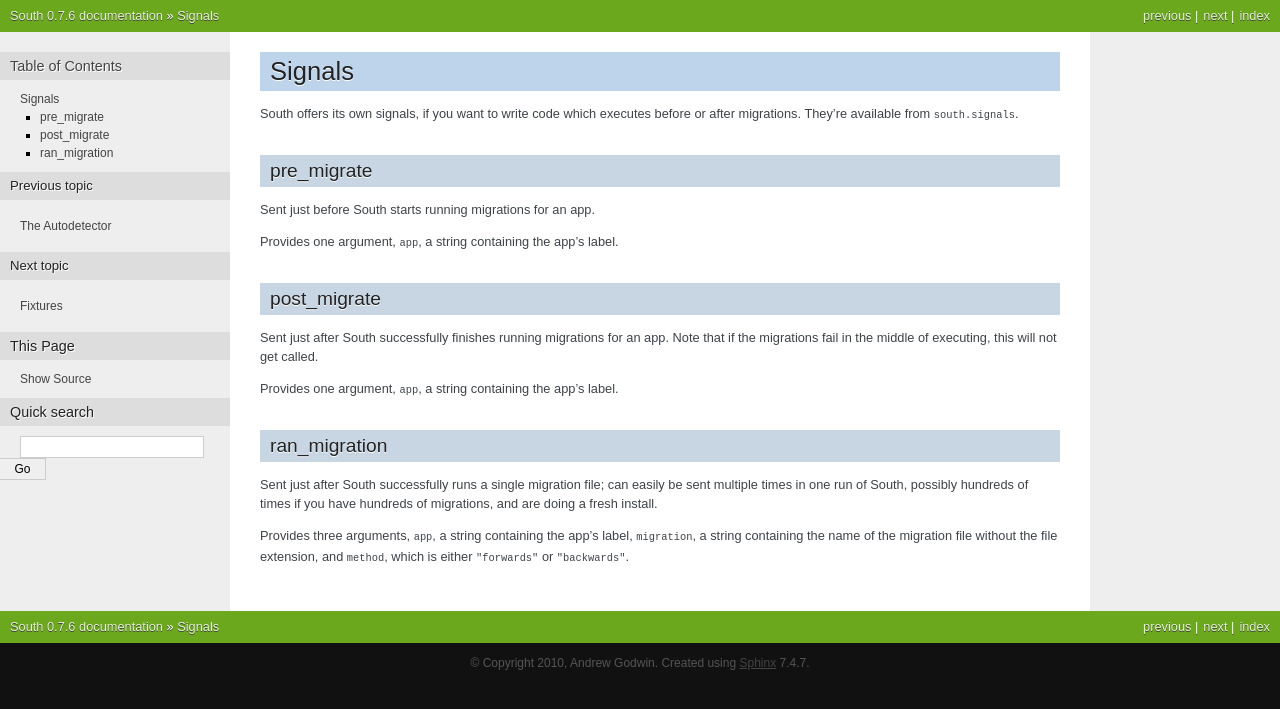
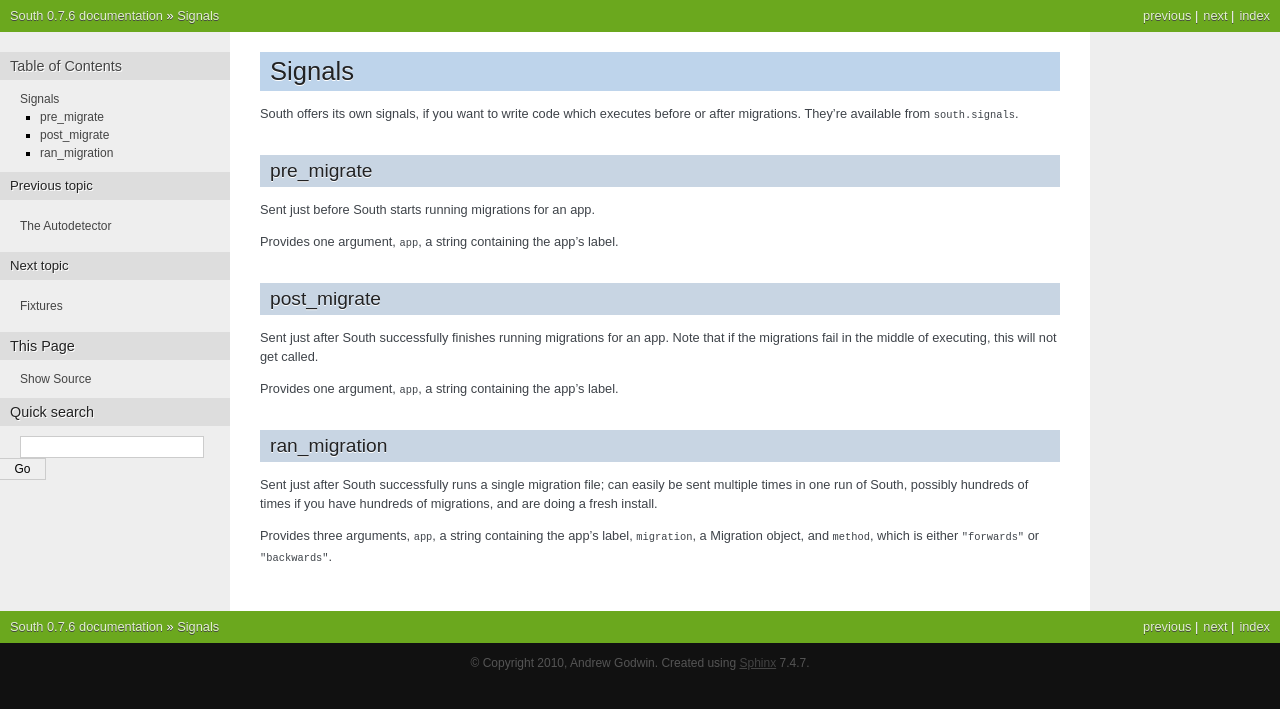
Before and after one commit to zhlgh603/django-south, a Sphinx documentation site: the page built from docs/signals.rst, in a window 1280 px wide. Shown: the top 709 px of the page. Built offline with Sphinx 7.4.7, drawn with Linux system fonts in a browser that asks for light colours.

Commit message:
Correct signals docs

```diff
--- a/docs/signals.rst
+++ b/docs/signals.rst
@@ -33,5 +33,5 @@ sent multiple times in one run of South, possibly hundreds of times if you
 have hundreds of migrations, and are doing a fresh install.
 
 Provides three arguments, ``app``, a string containing the app's label,
-``migration``, a string containing the name of the migration file without the
-file extension, and ``method``, which is either ``"forwards"`` or ``"backwards"``.
+``migration``, a Migration object, and ``method``, which is either
+``"forwards"`` or ``"backwards"``.
```
